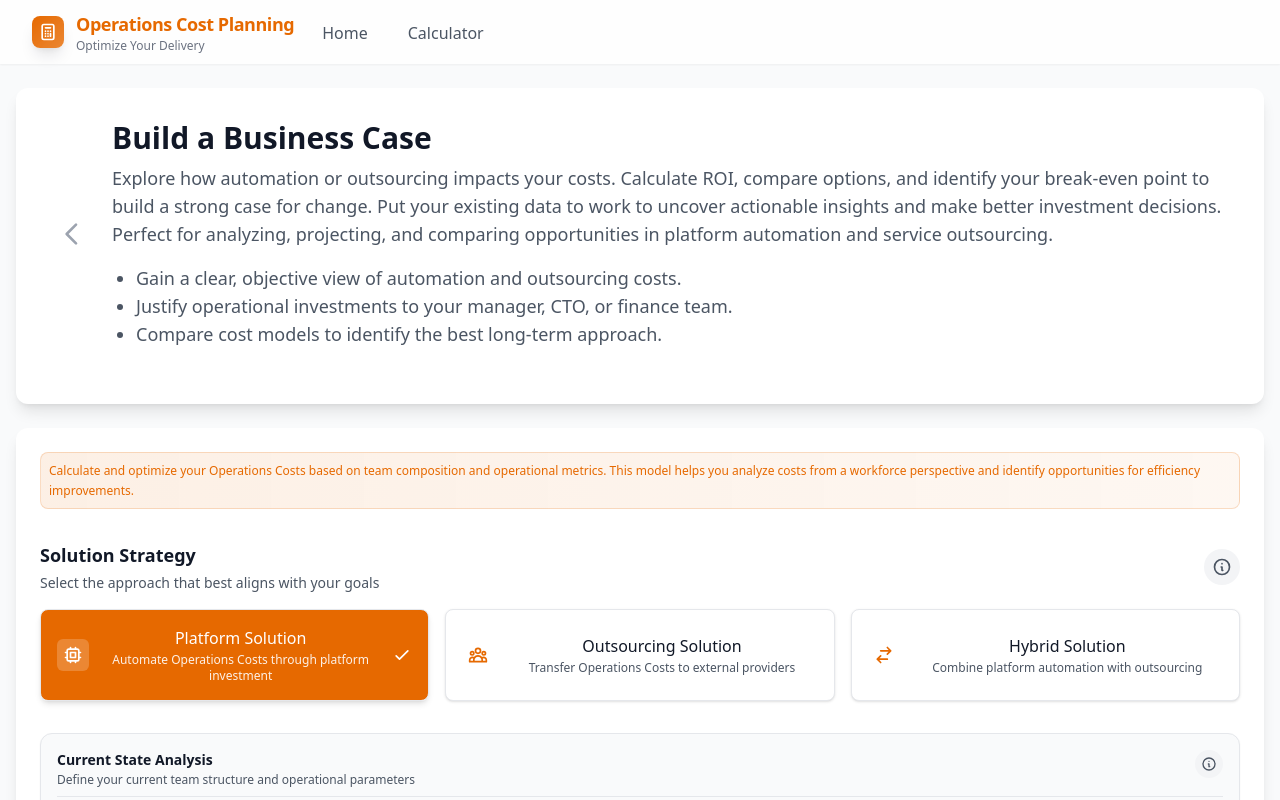
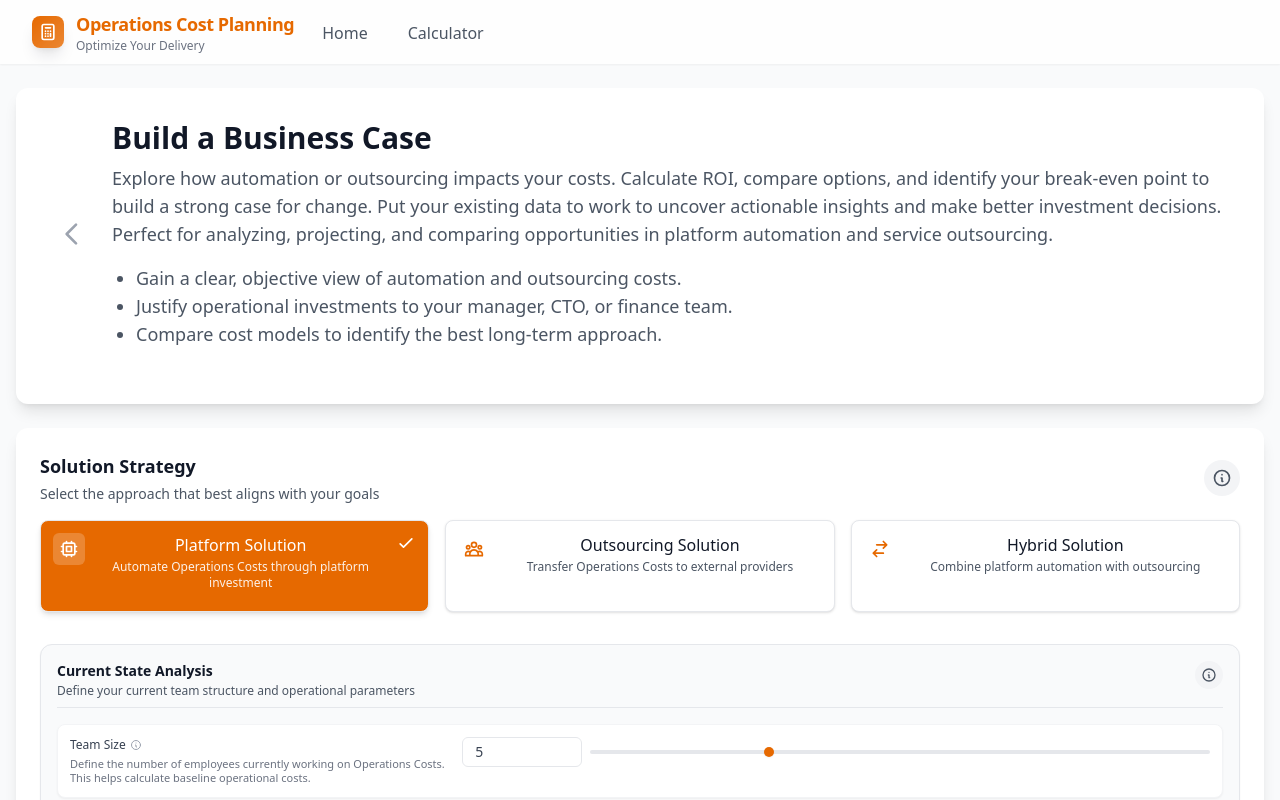
Before and after one commit to viktorcessan/CostAnalysis, a SvelteKit app: page /calculator/base/team_model in a window 1280 px wide. Shown: the top 800 px of the page. Built offline with nearby package versions, Linux system fonts and the light colour scheme.

Commit message:
fix: card changes

```diff
--- a/src/features/base-analysis/components/CalculatorForm.svelte
+++ b/src/features/base-analysis/components/CalculatorForm.svelte
@@ -14,45 +14,9 @@
   import 'tippy.js/dist/tippy.css';
   import 'tippy.js/themes/light-border.css';
 
-  let model: CalculatorModel;
+  // Initialize variables before store subscription
+  let model: CalculatorModel = 'team';
   let solution: SolutionType = 'platform';
-
-  // Subscribe to store changes and sync local state
-  calculatorStore.subscribe(state => {
-    model = state.model;
-    solution = state.solution;
-
-    // Sync form state with store
-    const currentState = calculatorStore.getCurrentState();
-    if (currentState.baseInputs) {
-      if ('teamSize' in currentState.baseInputs) {
-        teamSize = currentState.baseInputs.teamSize;
-        hourlyRate = currentState.baseInputs.hourlyRate;
-        serviceEfficiency = currentState.baseInputs.serviceEfficiency;
-        operationalOverhead = currentState.baseInputs.operationalOverhead;
-      } else {
-        monthlyTickets = currentState.baseInputs.monthlyTickets;
-        hoursPerTicket = currentState.baseInputs.hoursPerTicket;
-        peoplePerTicket = currentState.baseInputs.peoplePerTicket;
-        slaCompliance = currentState.baseInputs.slaCompliance;
-      }
-    }
-
-    if (currentState.solutionInputs) {
-      const { type, platform, outsource, hybrid } = currentState.solutionInputs;
-      solution = type;
-
-      if (platform) {
-        platformInputs = { ...platformInputs, ...platform };
-      }
-      if (outsource) {
-        outsourceInputs = { ...outsourceInputs, ...outsource };
-      }
-      if (hybrid) {
-        hybridInputs = { ...hybridInputs, ...hybrid };
-      }
-    }
-  });
 
   // Team model inputs
   let teamSize = 5;
@@ -106,6 +70,15 @@
     transitionTime: 3,
     transitionCost: 30000
   };
+
+  // Local state for percentage values (0-100 integers)
+  let serviceEfficiencyPercent = Math.round(serviceEfficiency * 100);
+  let operationalOverheadPercent = Math.round(operationalOverhead * 100);
+  let teamReductionPercent = Math.round(platformInputs.teamReduction * 100);
+  let processEfficiencyPercent = Math.round(platformInputs.processEfficiency * 100);
+  let managementOverheadPercent = Math.round(outsourceInputs.managementOverhead * 100);
+  let qualityImpactPercent = Math.round(outsourceInputs.qualityImpact * 100);
+  let knowledgeLossPercent = Math.round(outsourceInputs.knowledgeLoss * 100);
 
   // Input constraints
   const constraints = {
@@ -130,6 +103,43 @@
     portion: { min: 0, max: 100, step: 5 }
   };
 
+  // Subscribe to store changes and sync local state
+  calculatorStore.subscribe(state => {
+    model = state.model;
+    solution = state.solution;
+
+    // Sync form state with store
+    const currentState = calculatorStore.getCurrentState();
+    if (currentState.baseInputs) {
+      if ('teamSize' in currentState.baseInputs) {
+        teamSize = currentState.baseInputs.teamSize;
+        hourlyRate = currentState.baseInputs.hourlyRate;
+        serviceEfficiency = currentState.baseInputs.serviceEfficiency;
+        operationalOverhead = currentState.baseInputs.operationalOverhead;
+      } else {
+        monthlyTickets = currentState.baseInputs.monthlyTickets;
+        hoursPerTicket = currentState.baseInputs.hoursPerTicket;
+        peoplePerTicket = currentState.baseInputs.peoplePerTicket;
+        slaCompliance = currentState.baseInputs.slaCompliance;
+      }
+    }
+
+    if (currentState.solutionInputs) {
+      const { type, platform, outsource, hybrid } = currentState.solutionInputs;
+      solution = type;
+
+      if (platform) {
+        platformInputs = { ...platformInputs, ...platform };
+      }
+      if (outsource) {
+        outsourceInputs = { ...outsourceInputs, ...outsource };
+      }
+      if (hybrid) {
+        hybridInputs = { ...hybridInputs, ...hybrid };
+      }
+    }
+  });
+
   // Handle team inputs
   function handleTeamInputs() {
     calculatorStore.updateTeamInputs({
@@ -217,16 +227,6 @@
     hybridInputs = { ...hybridInputs }; // Force reactivity
     updateSolutionInputs();
   }
-
-  // Add these at the top of the script section
-  // Local state for percentage values (0-100 integers)
-  let serviceEfficiencyPercent = Math.round(serviceEfficiency * 100);
-  let operationalOverheadPercent = Math.round(operationalOverhead * 100);
-  let teamReductionPercent = Math.round(platformInputs.teamReduction * 100);
-  let processEfficiencyPercent = Math.round(platformInputs.processEfficiency * 100);
-  let managementOverheadPercent = Math.round(outsourceInputs.managementOverhead * 100);
-  let qualityImpactPercent = Math.round(outsourceInputs.qualityImpact * 100);
-  let knowledgeLossPercent = Math.round(outsourceInputs.knowledgeLoss * 100);
 
   // Simple function to handle percentage inputs
   function handlePercentageChange(e: Event, field: string) {
@@ -388,6 +388,7 @@
 
 <div class="bg-white rounded-xl shadow-lg p-6 space-y-8">
   <!-- Header Section -->
+  <!--
   <div class="bg-gradient-to-r from-secondary/10 to-secondary/5 p-2 rounded-lg border border-secondary/20">
     <p class="text-secondary text-xs leading-relaxed">
       {#if model === 'team'}
@@ -399,6 +400,7 @@
       {/if}
     </p>
   </div>
+  -->
 
   <!-- Solution Selection Section -->
   <div class="space-y-4">
@@ -419,14 +421,15 @@
     <div class="grid grid-cols-1 md:grid-cols-3 gap-4">
       {#each ['platform', 'outsource', 'hybrid'] as solutionType}
         <button
-          class="solution-card relative p-4 rounded-lg border transition-all transform {
+          class="solution-card relative p-3 rounded-lg border transition-all min-h-[90px] {
             solution === solutionType
               ? 'active bg-gradient-to-br from-secondary to-secondary text-white shadow-md'
               : 'bg-white text-gray-900 shadow hover:shadow-md'
           }"
           on:click={() => updateSolution(solutionType)}>
+          <div class="flex flex-col h-full">
             <!-- Solution Icon and Title in one row -->
-          <div class="flex items-center gap-3">
+            <div class="flex items-start gap-2 mb-2">
               <div class="w-8 h-8 rounded-md bg-white bg-opacity-20 flex items-center justify-center flex-shrink-0">
                 {#if solutionType === 'platform'}
                   <svg class="w-5 h-5 {solution === solutionType ? 'text-white' : 'text-secondary'}" fill="none" stroke="currentColor" viewBox="0 0 24 24">
@@ -462,6 +465,7 @@
                 </svg>
               {/if}
             </div>
+          </div>
         </button>
       {/each}
     </div>
@@ -850,7 +854,7 @@
     </div>
 
     <!-- Solution Configuration -->
-    <div class="section-container mt-4">
+    <div class="section-container mt-4" style="min-height: 400px; display: flex; flex-direction: column;">
       <div class="section-header">
         <div>
           <h3 class="section-title">Solution Configuration</h3>
@@ -2083,6 +2087,9 @@
   .section-container {
     @apply bg-gray-50 p-4 rounded-xl border border-gray-200 hover:border-secondary/20
            transition-all duration-300 shadow-sm hover:shadow-md overflow-hidden;
+    min-height: 400px;
+    display: flex;
+    flex-direction: column;
   }
 
   /* Section header styles */
@@ -2109,8 +2116,7 @@
 
   /* Hybrid section styles */
   .hybrid-section {
-    @apply bg-white p-3 rounded-lg border-l-2 border shadow-sm hover:shadow-md
-           transition-all duration-300 mb-4 overflow-hidden;
+    @apply bg-white p-3 rounded-lg border border-gray-100 mt-4;
   }
 
   .hybrid-platform {
```
Lines whose indentation alone changed are shown as unchanged.
